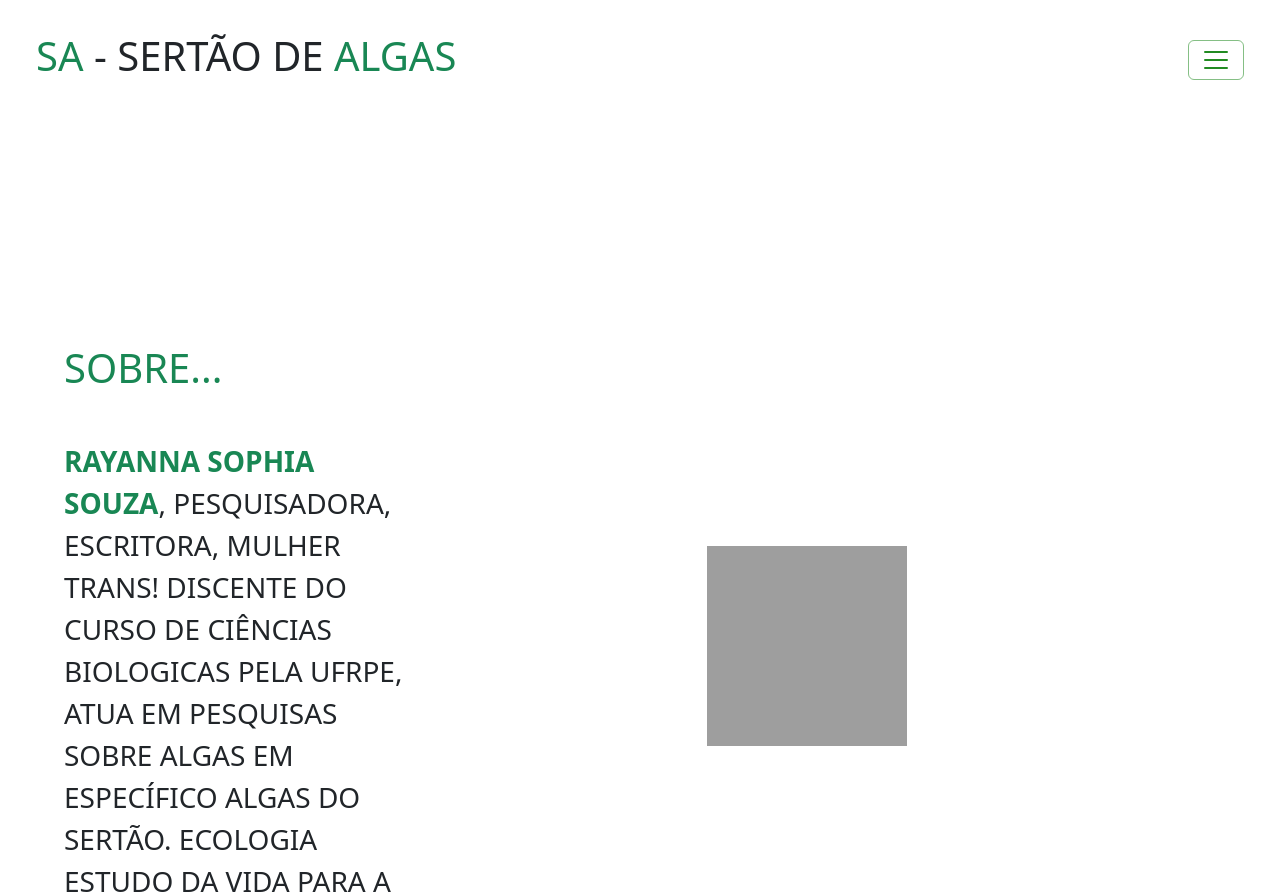
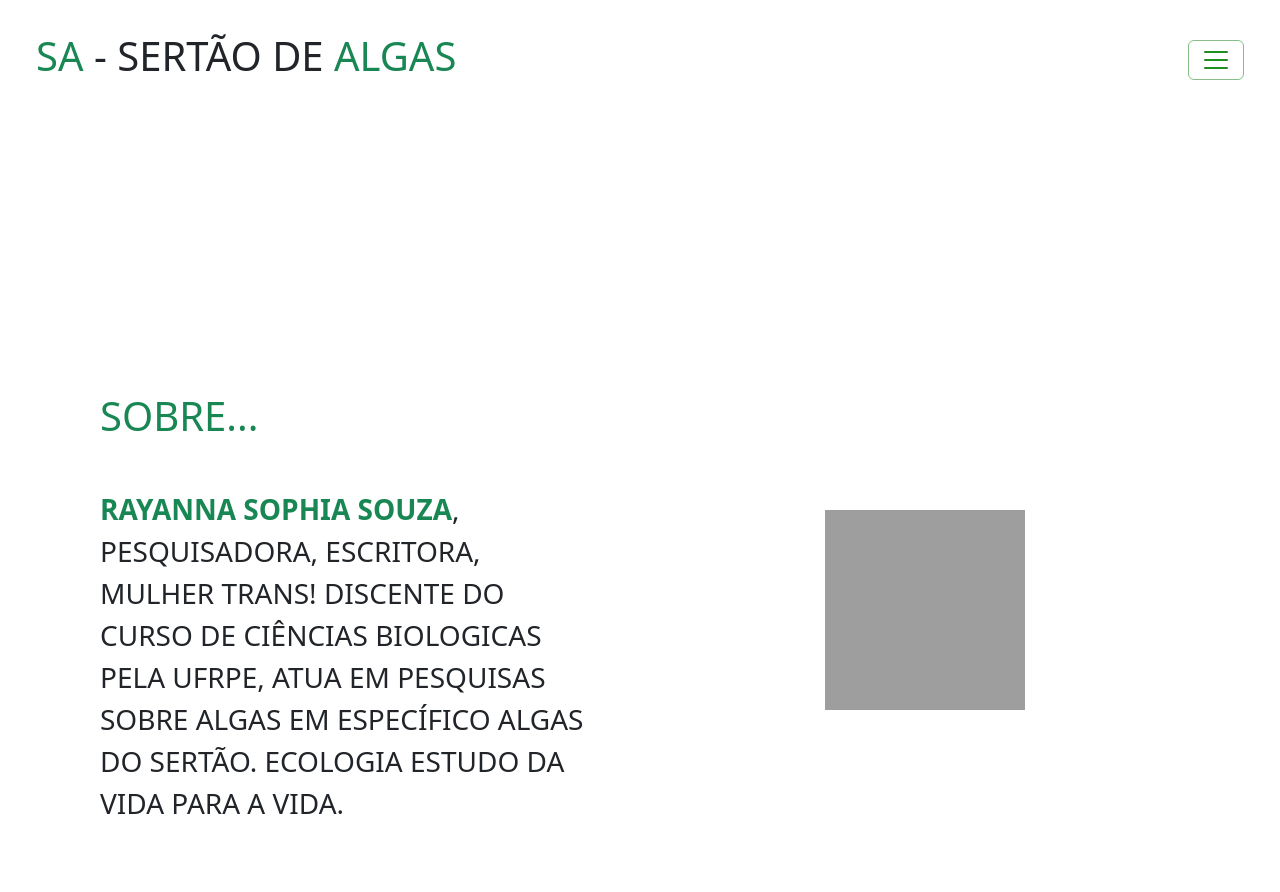
Before and after one commit to lucsamsilva/sertaodealgas, a plain HTML site: page index.html in a window 1280 px wide. Shown: the top 892 px of the page. Drawn offline with nearby package versions, Linux system fonts and the light colour scheme; grey boxes are pictures that could not be loaded.

Commit message:
responsive changes

```diff
--- a/index.html
+++ b/index.html
@@ -7,6 +7,7 @@
   <title>SA - Sertão de Algas</title>
   <!-- bootstrap Css -->
   <link rel="stylesheet" href="styles/main.css">
+  <link rel="stylesheet" href="styles/responsive.css">
   <link href="https://cdn.jsdelivr.net/npm/bootstrap@5.2.3/dist/css/bootstrap.min.css" rel="stylesheet"
     integrity="sha384-rbsA2VBKQhggwzxH7pPCaAqO46MgnOM80zW1RWuH61DGLwZJEdK2Kadq2F9CUG65" crossorigin="anonymous">
 </head>
@@ -51,11 +52,11 @@
     </header>
     <main class="mb-5 p-3">
       <!-- ABOUT -->
-      <div class="about d-flex justify-content-center align-items-center p-4">
+      <div class="about p-4 row align-items-center justify-content-center">
 
-        <div class="about-header d-flex flex-column w-50 ">
+        <div class="about-header d-flex flex-column p-5 col-2 col-sm-6 order-sm-5 order-lg-1">
           <h2 class="text-success text-uppercase mb-5 mt-5 fs-1">Sobre...</h2>
-          <p class="text-uppercase text-justify fs-3">
+          <p class="text-uppercase text-justify fs-3 ">
             <span class="text-success"><strong>Rayanna sophia souza</strong></span>, pesquisadora, escritora, mulher
             trans! discente do curso de ciências biologicas pela ufrpe, atua em pesquisas sobre algas em específico
             algas do sertão. ecologia estudo da vida para a viDA.
@@ -63,11 +64,11 @@
         </div>
 
         <!-- Blob about -->
-        <section>
-          <div class="blob position-relative">
+        <section class="col-lg-6 col-sm-9 order-sm-1 order-lg-5" >
+          <div class="blob position-relative ">
 
             <svg viewBox="0 0 800 500" preserveAspectRatio="none" xmlns="http://www.w3.org/2000/svg"
-              xmlns:xlink="http://www.w3.org/1999/xlink" width="100%" id="blobSvg">
+              xmlns:xlink="http://www.w3.org/1999/xlink"  id="blobSvg">
               <g transform="translate(166.69122695922852, 12.94272232055664)">
                 <path class="blob" fill="#198754">
                   <animate attributeName="d" dur="10000ms" repeatCount="indefinite" values="M419,318Q412,386,347,408Q282,430,209,439Q136,448,84,388.5Q32,329,45.5,254.5Q59,180,110.5,139Q162,98,227,54.5Q292,11,356,59.5Q420,108,423,179Q426,250,419,318Z;
--- a/styles/main.css
+++ b/styles/main.css
@@ -1,3 +1,12 @@
+* {
+    padding: 0;
+    margin: 0;
+}
+
+.body {
+    width: 100%!important;
+}
+
 .navbar-toggler{
     color:  rgba(34, 139, 34, 0.55)!important;
     border-color:rgba(34, 139, 34, 0.55)!important;
@@ -36,6 +45,11 @@
 
 .about {
     margin-bottom: 10vh;
+    overflow: hidden;
+}
+
+.about-header {
+    width: 50%;
 }
 
 
@@ -64,6 +78,8 @@ main {
 
 .blob-article:nth-child(1n) {
     left: -80px;
+
+    overflow: hidden;
 }
 
 
--- /dev/null
+++ b/styles/responsive.css
@@ -0,0 +1,6 @@
+@media (min-width: 895px) {
+    .about-header{
+        width: 100%;
+    }
+
+}
```
Also changed, not shown: 1 other file.
